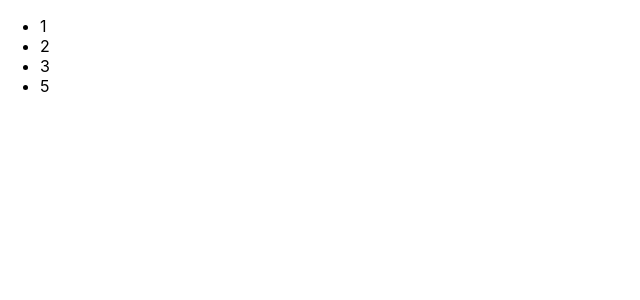
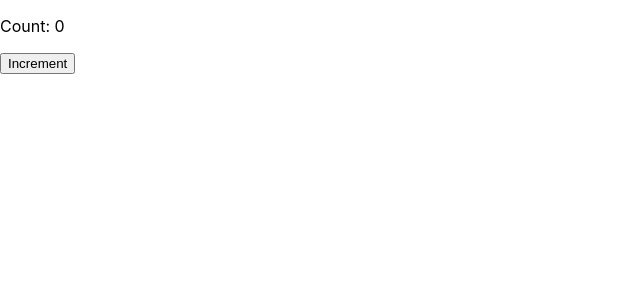
Before and after one commit to neaguolt/ReactCrashCourse, a React (Create React App) app: page / in a window 1280 px wide. Shown: the top 300 px of the page, without its empty margins (0-640 px from the left). Built offline with nearby package versions, Linux system fonts and the light colour scheme.

Commit message:
Add Counter to a button
Am adaugat un log in interiorul componentei si arata ca se randeaza de
2 ori componenta

```diff
--- a/src/App.js
+++ b/src/App.js
@@ -1,21 +1,10 @@
-import ListItem from "./Example/Listitem";
+import Counter from "./Example/Counter";
 
-//import './App.css';
-function NumbersList (props){
-  const numbers = props.numbers;
-  return (
-    <ul>
-      {numbers.map((number) =>
-        <ListItem key={number.toString()} value={number.toString()} />
-      )}
-    </ul>
-  )
-}
 
 const App = () => {
 
   return (
-    <NumbersList numbers= {[1,2,3,5]}/>
+    <Counter />
   )
 }
 export default App;
--- /dev/null
+++ b/src/Example/Counter.js
@@ -0,0 +1,35 @@
+import React, { useState } from 'react';
+
+function Counter() {
+  const [count, setCount] = useState(0);
+
+  const increment = () => {
+    setCount(count + 1);
+  };
+
+  if (count >= 5) {
+    console.log("count"); // Mutat aici
+  }
+  return (
+    <div>
+      <p>Count: {count}</p>
+      <button onClick={increment}>Increment</button>
+      {/*count >= 5 && <AdditionalComponent />*/}
+
+    </div>
+  );
+}
+
+function AdditionalComponent() {
+  const [message, setMessage] = useState('Additional component');
+
+  return (
+
+    <div>
+      <p>{message}</p>
+
+    </div>
+  );
+}
+
+export default Counter;
```
